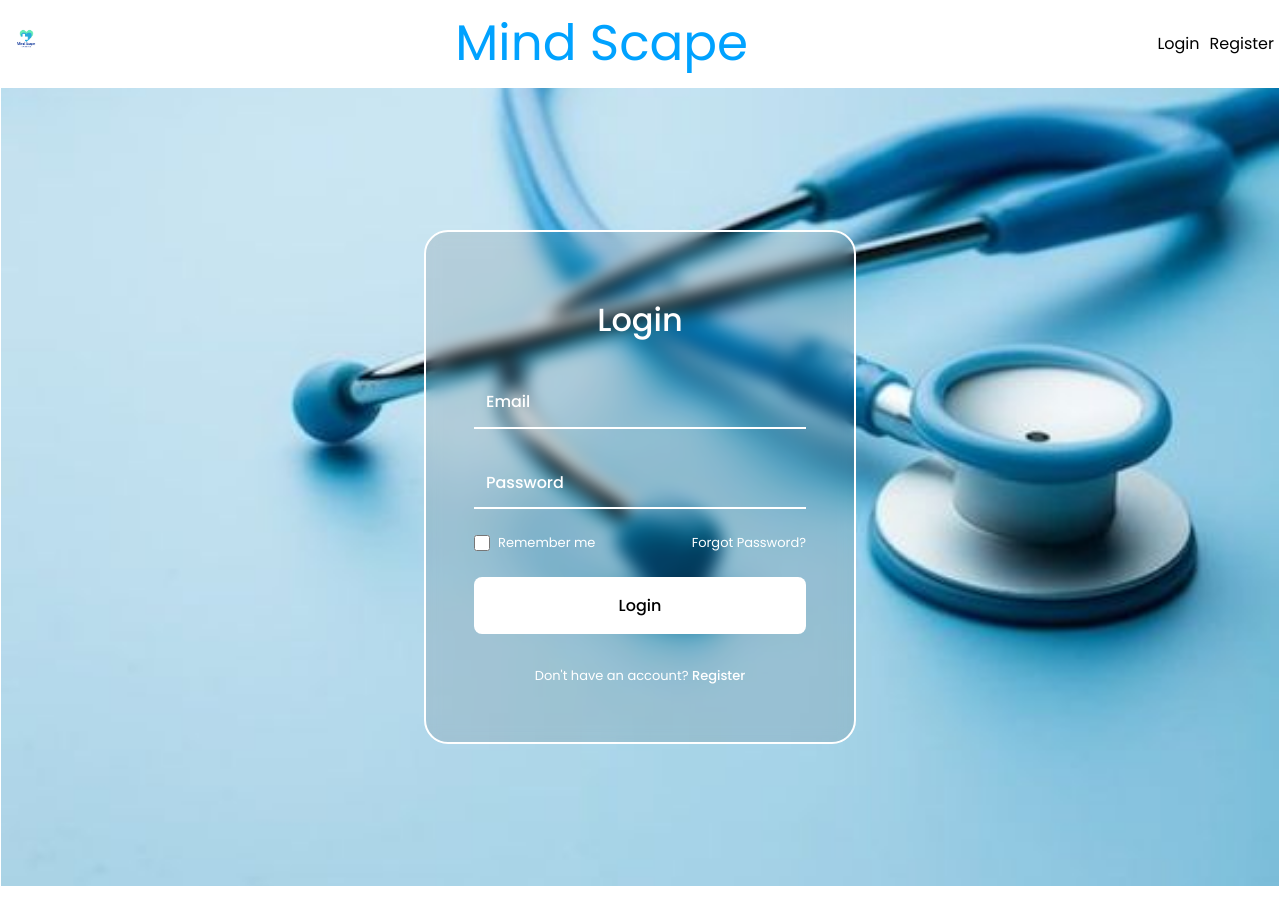
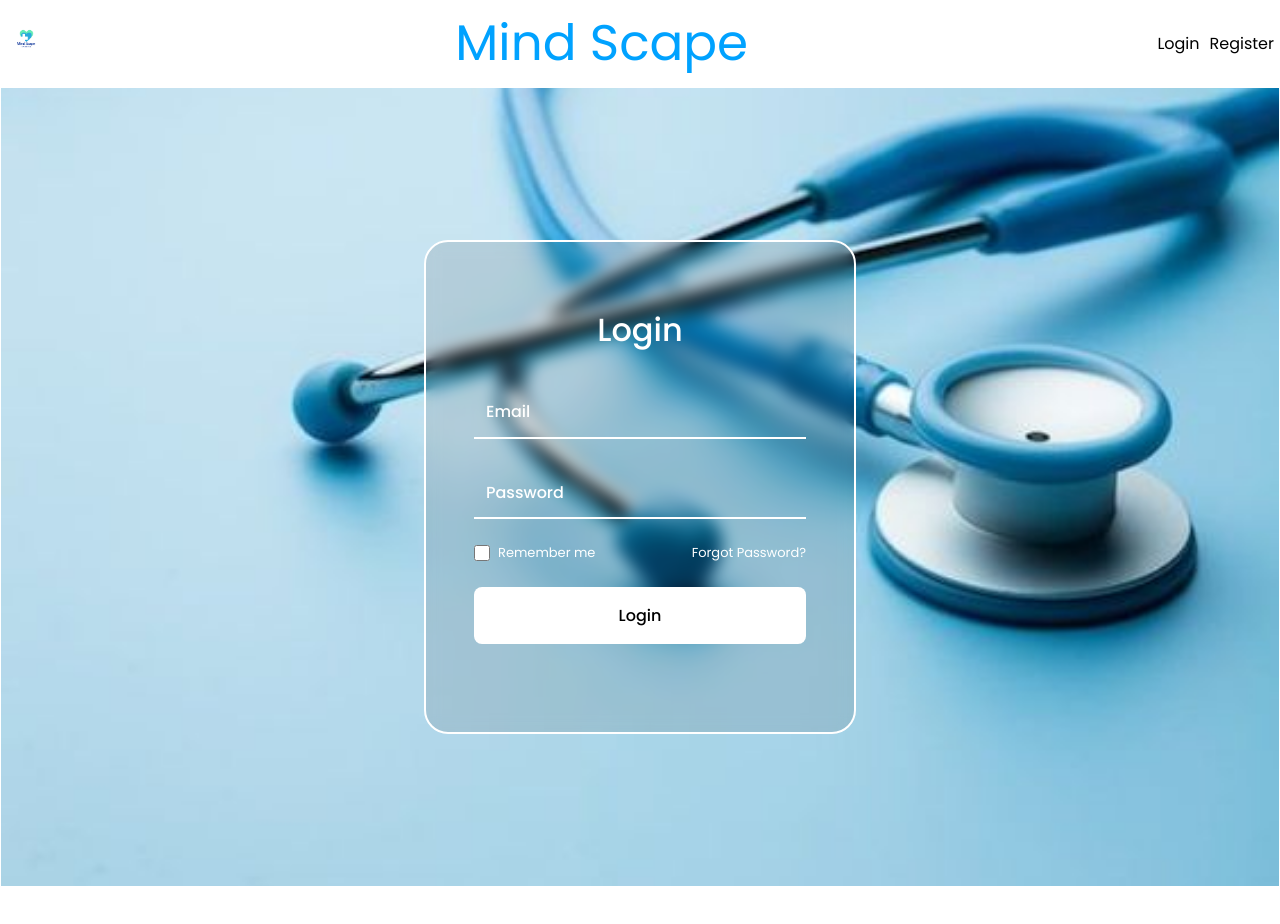
Before and after one commit to yagnasri-ch/MindScape, a React (Create React App) app: page / in a window 1280 px wide. Both pictures are taken after a click on the link "Login". Shown: the top 924 px of the page. Before the commit the page ends 887 px from the top, so only its background shows below. Built offline with nearby package versions, Linux system fonts and the light colour scheme.

Commit message:
Js commit

```diff
--- a/src/App.js
+++ b/src/App.js
@@ -1,12 +1,13 @@
-import backgroundimg from './backgroundimg.jpg';
-import styles from './css/login.css';
+import React, { useState } from 'react';
 import logo from './logo.png';
-import React, { useState } from 'react';
+import LoginComponent from './loginComponents/LoginComponent';
+import RegisterComponent from './loginComponents/RegisterComponent';
+import FirstPage from './loginComponents/FirstPage';
 
 function App() {
+    // Define state variables
     const [showLoginForm, setShowLoginForm] = useState(false);
     const [showRegisterForm, setShowRegisterForm] = useState(false);
-
 
     // Function to toggle login form visibility
     const toggleLoginForm = () => {
@@ -36,80 +37,12 @@ function App() {
             </nav>
 
             {/* Conditional rendering of login form */}
-      {showLoginForm && (
-        <div className="login">
-          <img src={backgroundimg} alt="login image" className="login__img"/>
-          <form action="" className="login__form">
-            <h1 className="login__title">Login</h1>
-            <div className="login__content">
-              <div className="login__box">
-                <i className="ri-user-3-line login__icon"></i>
-                <div className="login__box-input">
-                  <input type="email" required className="login__input" id="login-email" placeholder=" "/>
-                  <label htmlFor="login-email" className="login__label">Email</label>
-                </div>
-              </div>
-              <div className="login__box">
-                <i className="ri-lock-2-line login__icon"></i>
-                <div className="login__box-input">
-                  <input type="password" required className="login__input" id="login-pass" placeholder=" "/>
-                  <label htmlFor="login-pass" className="login__label">Password</label>
-                  <i className="ri-eye-off-line login__eye" id="login-eye"></i>
-                </div>
-              </div>
-            </div>
-            <div className="login__check">
-              <div className="login__check-group">
-                <input type="checkbox" className="login__check-input" id="login-check"/>
-                <label htmlFor="login-check" className="login__check-label">Remember me</label>
-              </div>
-              <a href="#" className="login__forgot">Forgot Password?</a>
-            </div>
-            <button type="submit" className="login__button">Login</button>
-            <p className="login__register">
-              Don't have an account? <a href="#" onClick={toggleRegisterForm}>Register</a>
-            </p>
-          </form>
-        </div>
-      )}
+            {showLoginForm && <LoginComponent />}
 
             {/* Conditional rendering of registration form */}
-      {showRegisterForm && (
-        <div className="login">
-          <img src={backgroundimg} alt="login image" className="login__img"/>
-          <form action="" className="login__form">
-            <h1 className="login__title">Register</h1>
-            <div className="login__content">
-              <div className="login__box">
-                <i className="ri-user-3-line login__icon"></i>
+            {showRegisterForm && <RegisterComponent />}
+            <FirstPage/>
 
-                <div className="login__box-input">
-                  <input type="email" required className="login__input" id="register-email" placeholder=" "/>
-                  <label htmlFor="register-email" className="login__label">Email</label>
-                </div>
-              </div>
-              <div className="login__box">
-                <i className="ri-lock-2-line login__icon"></i>
-                <div className="login__box-input">
-                  <input type="password" required className="login__input" id="register-pass" placeholder=" "/>
-                  <label htmlFor="register-pass" className="login__label">Password</label>
-                  <i className="ri-eye-off-line login__eye" id="register-eye"></i>
-                </div>
-              </div>
-            </div>
-            <div className="login__check">
-              <div className="login__check-group">
-                <input type="checkbox" className="login__check-input" id="register-check"/>
-                <label htmlFor="register-check" className="login__check-label">I agree to the terms and conditions</label>
-              </div>
-            </div>
-            <button type="submit" className="login__button">Register</button>
-            <p className="login__register">
-              Already have an account? <a href="#" onClick={toggleLoginForm}>Login</a>
-            </p>
-          </form>
-        </div>
-      )}
         </div>
     );
 }
--- /dev/null
+++ b/src/loginComponents/FirstPage.js
@@ -0,0 +1,14 @@
+import React from 'react';
+import '../css/login.css'; // Correct the path for CSS file
+
+const FirstPage = () => {
+    return (
+        <div className="App-Main">
+            <h1>Welcome to MIND SCAPE</h1>
+            <p>How can we help you?</p>
+            <p>Why MIND SCAPE?</p>
+        </div>
+    );
+};
+
+export default FirstPage;
--- a/src/loginComponents/LoginComponent.js
+++ b/src/loginComponents/LoginComponent.js
@@ -0,0 +1,42 @@
+import backgroundimg from '..//backgroundimg.jpg';
+import styles from '../css/login.css';
+import React from 'react';
+
+const LoginComponent = () => {
+    return (
+
+            <div className="login">
+                <img src={backgroundimg} alt="login image" className="login__img"/>
+                <form action="" className="login__form">
+                    <h1 className="login__title">Login</h1>
+                    <div className="login__content">
+                        <div className="login__box">
+                            <i className="ri-user-3-line login__icon"></i>
+                            <div className="login__box-input">
+                                <input type="email" required className="login__input" id="login-email" placeholder=" "/>
+                                <label htmlFor="login-email" className="login__label">Email</label>
+                            </div>
+                        </div>
+                        <div className="login__box">
+                            <i className="ri-lock-2-line login__icon"></i>
+                            <div className="login__box-input">
+                                <input type="password" required className="login__input" id="login-pass" placeholder=" "/>
+                                <label htmlFor="login-pass" className="login__label">Password</label>
+                                <i className="ri-eye-off-line login__eye" id="login-eye"></i>
+                            </div>
+                        </div>
+                    </div>
+                    <div className="login__check">
+                        <div className="login__check-group">
+                            <input type="checkbox" className="login__check-input" id="login-check"/>
+                            <label htmlFor="login-check" className="login__check-label">Remember me</label>
+                        </div>
+                        <a href="#" className="login__forgot">Forgot Password?</a>
+                    </div>
+                    <button type="submit" className="login__button">Login</button>
+                </form>
+            </div>
+    );
+}
+
+export default LoginComponent;
--- a/src/loginComponents/RegisterComponent.js
+++ b/src/loginComponents/RegisterComponent.js
@@ -2,7 +2,7 @@ import React from 'react';
 import backgroundimg from '..//backgroundimg.jpg'; // Check the correct path
 import '../css/login.css'; // Check the correct path for CSS file
 
-function RegisterComponent() {
+const RegisterComponent = () => {
     return (
         <div className="App">
             <div className="login">
```
Lines whose indentation alone changed are shown as unchanged.
